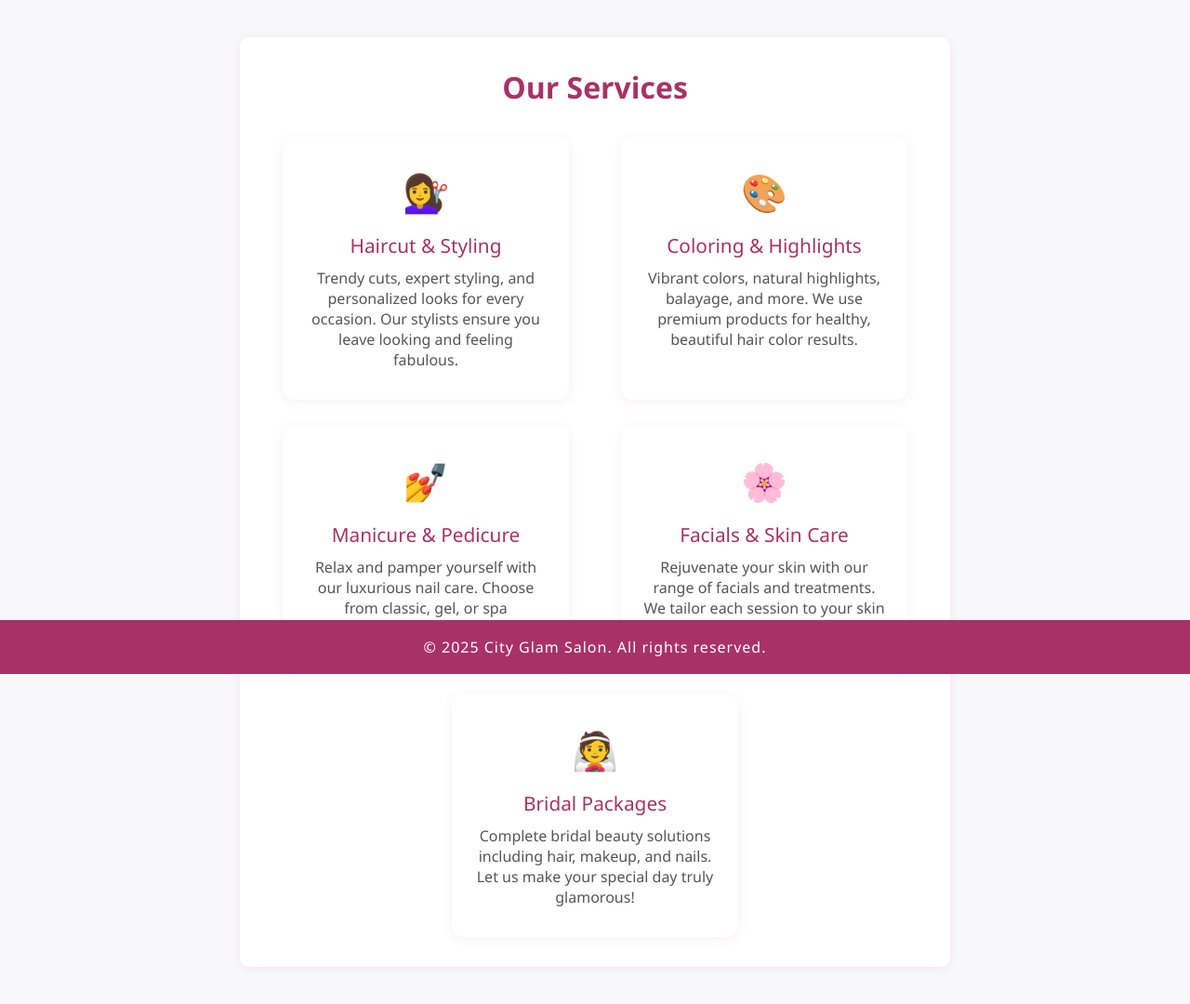
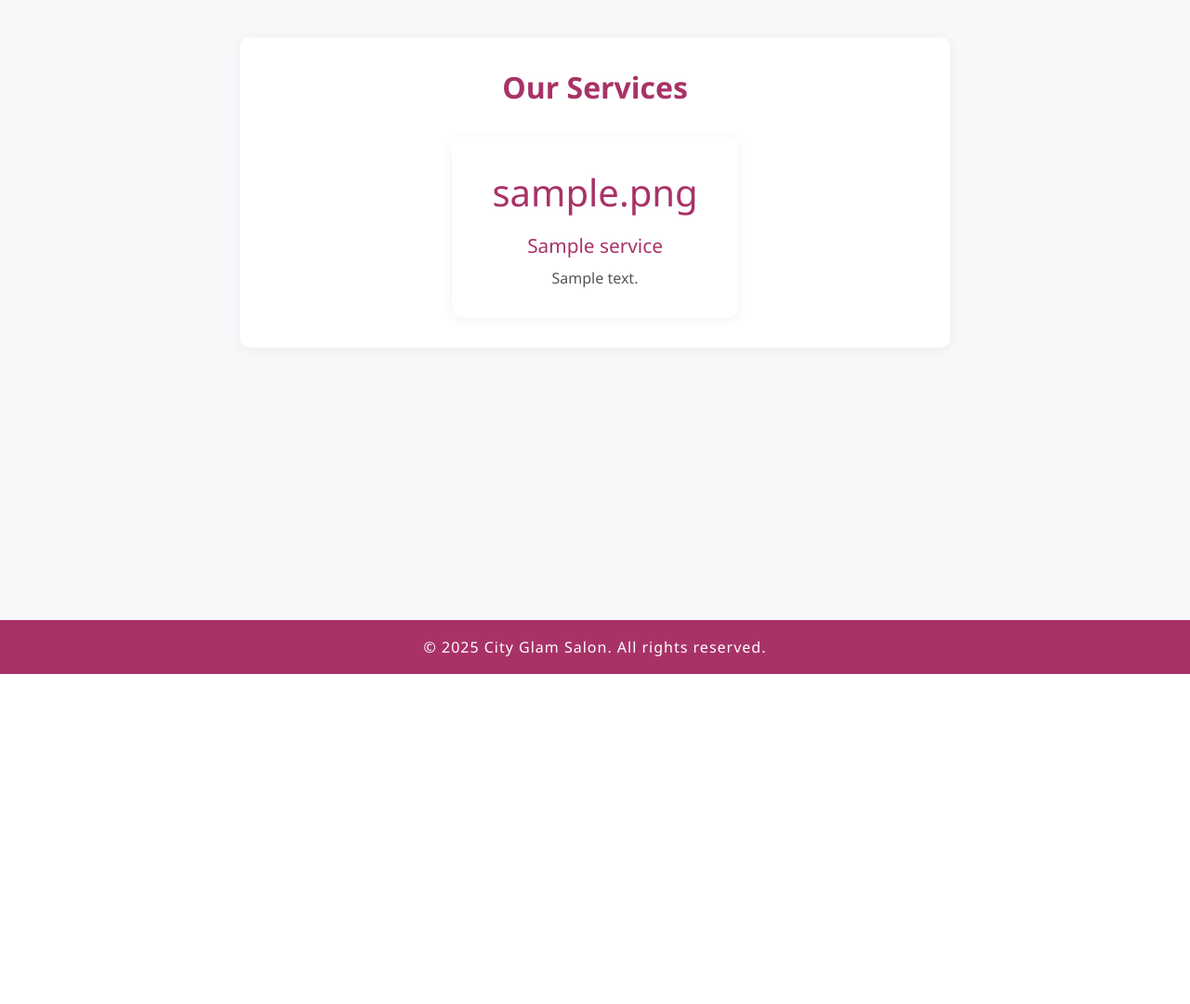
Before and after one commit to subash-ismt/my-web-application, a PHP site: page /services.php in a window 1280 px wide. Shown: the part 75-1155 px from the top of the page at 93% size. After the commit the page ends 800 px from the top, so only its background shows below. Run offline with PHP 8.4, Linux system fonts and the light colour scheme; tables that the repository leaves empty hold one stand-in row (values such as "Sample post").

```diff
--- a/app/services.php
+++ b/app/services.php
@@ -1,6 +1,41 @@
 <?php
-// Services Page - City Glam Salon
+
+$servername = "localhost";
+$username = "ismt";
+$password =  'ismt@123';
+$dbname = "city-glam-db";
+$port = 3355; // if you have a custom port, set it here, for default 3306 no need to pass it
+
+// Create connection
+
+
+$conn = new mysqli($servername, $username, $password, $dbname, $port);
+
+// Check connection
+
+if ($conn->connect_error) {
+    die("Connection failed: (" . $conn->connect_errno . ") " . $conn->connect_error . "<br>" .
+        "Host: $servername<br>User: $username<br>DB: $dbname<br>Port: $port");
+}
+
+
+$sql = "SELECT * FROM services";
+$result = $conn->query($sql);
+
+// var_dump($result);
+
+// if ($result->num_rows > 0) {
+//     while($row = $result->fetch_assoc()) {
+//         echo "Service: " . $row["name"] . " - Description: " . $row["description"] . "<br>";
+//     }
+// } else {
+//     echo "No services found.";
+// }
+$conn->close();
+
 ?>
+
+
 <!DOCTYPE html>
 <html lang="en">
 <head>
@@ -48,32 +83,23 @@
     <?php include 'header.php'; ?>
     <div class="container">
         <h1 style="text-align:center; color:#a83267;">Our Services</h1>
-        <div class="services-list">
-            <div class="service-card">
-                <div class="service-icon">💇‍♀️</div>
-                <div class="service-title">Haircut & Styling</div>
-                <div class="service-desc">Trendy cuts, expert styling, and personalized looks for every occasion. Our stylists ensure you leave looking and feeling fabulous.</div>
-            </div>
-            <div class="service-card">
-                <div class="service-icon">🎨</div>
-                <div class="service-title">Coloring & Highlights</div>
-                <div class="service-desc">Vibrant colors, natural highlights, balayage, and more. We use premium products for healthy, beautiful hair color results.</div>
-            </div>
-            <div class="service-card">
-                <div class="service-icon">💅</div>
-                <div class="service-title">Manicure & Pedicure</div>
-                <div class="service-desc">Relax and pamper yourself with our luxurious nail care. Choose from classic, gel, or spa treatments for hands and feet.</div>
-            </div>
-            <div class="service-card">
-                <div class="service-icon">🌸</div>
-                <div class="service-title">Facials & Skin Care</div>
-                <div class="service-desc">Rejuvenate your skin with our range of facials and treatments. We tailor each session to your skin type for glowing results.</div>
-            </div>
-            <div class="service-card">
-                <div class="service-icon">👰</div>
-                <div class="service-title">Bridal Packages</div>
-                <div class="service-desc">Complete bridal beauty solutions including hair, makeup, and nails. Let us make your special day truly glamorous!</div>
-            </div>
+       <?php
+
+
+        if ($result->num_rows > 0) {
+            echo '<div class="services-list">';
+            while($row = $result->fetch_assoc()) {
+                echo '<div class="service-card">';
+                echo '<div class="service-icon">' . htmlspecialchars($row["icon"]) . '</div>';
+                echo '<div class="service-title">' . htmlspecialchars($row["name"]) . '</div>';
+                echo '<div class="service-desc">' . htmlspecialchars($row["description"]) . '</div>';
+                echo '</div>';
+            }
+            echo '</div>';
+        } else {
+            echo "<p>No services found.</p>";
+        }
+        ?>
         </div>
     </div>
     <?php include 'footer.php'; ?>
```
Also changed, not shown: app/appointment.php (+32 -1 lines), app/contact.php (+31 -1 lines), php-to-mysql-connection.MD (deleted, +0 -83 lines).
